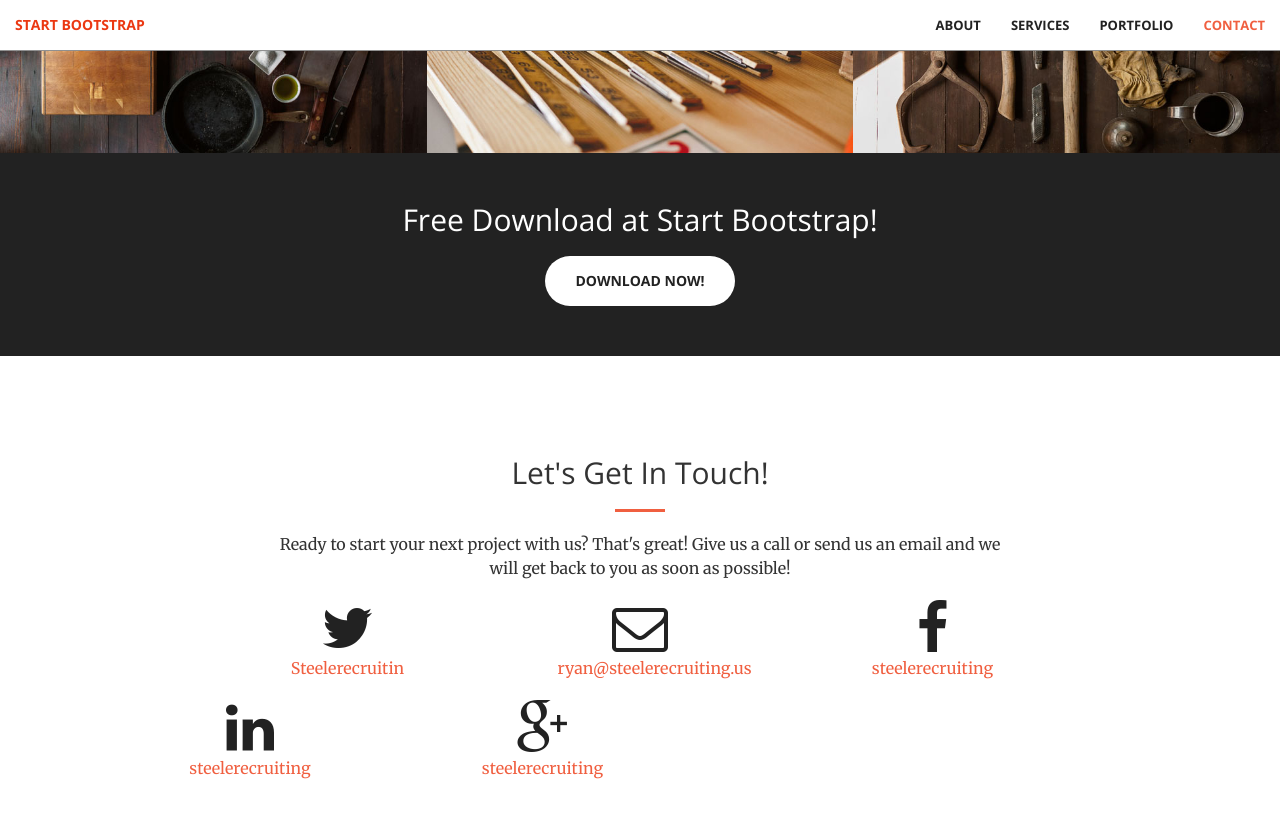
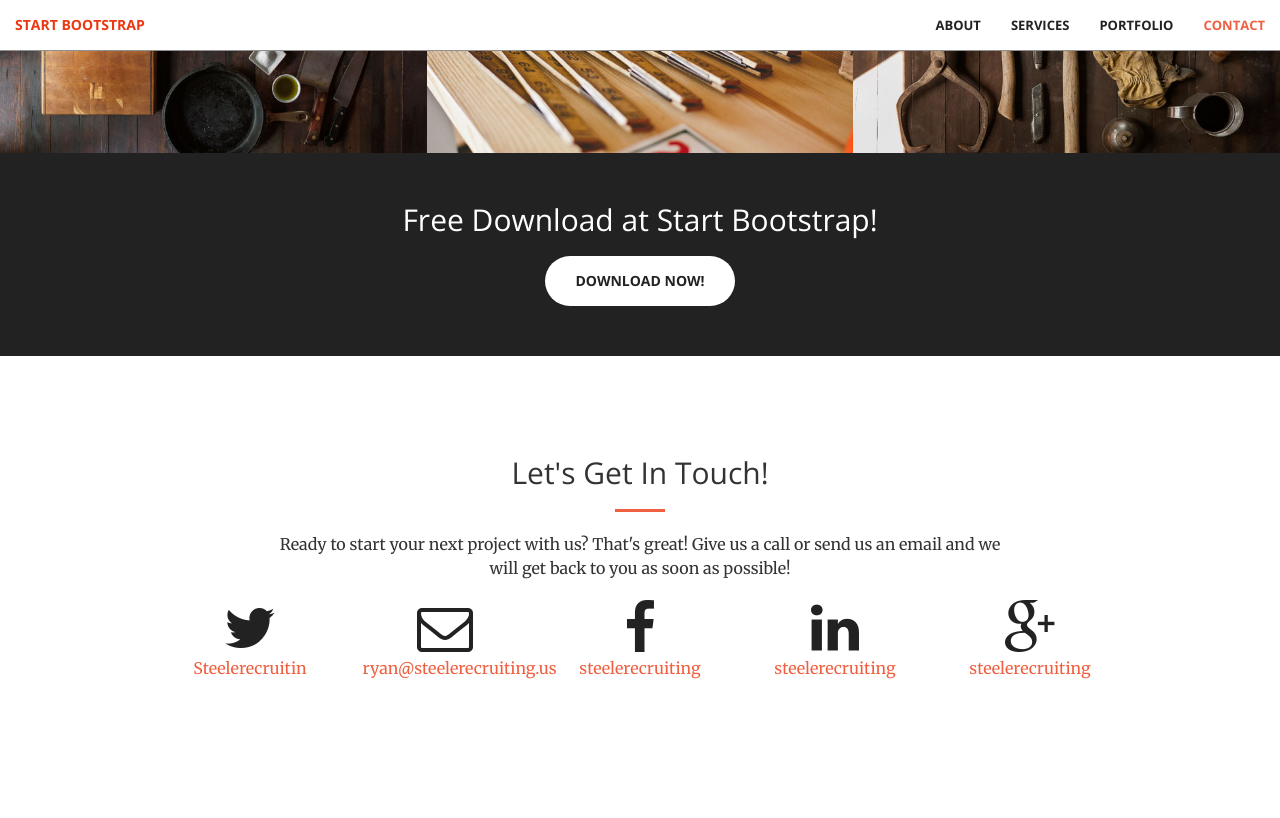
Before and after one commit to steelerecruiting/steele-recruiting, a Jekyll site: the page built from index.html, in a window 1280 px wide and 900 px high, scrolled down 2081 px. Shown: the top 818 px of the window. Built offline with Jekyll 4.4.1, drawn with Linux system fonts in a browser that asks for light colours.

Commit message:
put the contacts on the same row

```diff
--- a/_includes/contact.html
+++ b/_includes/contact.html
@@ -6,31 +6,31 @@
                 <hr class="primary">
                 <p>Ready to start your next project with us? That's great! Give us a call or send us an email and we will get back to you as soon as possible!</p>
             </div>
-        <div class="col-lg-2 col-lg-offset-2 text-center">
+        <div class="col-lg-2 col-lg-offset-1 text-center">
             <a href="https://twitter.com/{{ site.twitter_username }}">
                 <i class="fa fa-twitter fa-3x wow bounceIn" data-wow-delay=".1s"></i>
                 <p>{{ site.twitter_username }}</p>
             </a>
         </div>
-        <div class="col-lg-2 col-lg-offset-1 text-center">
+        <div class="col-lg-2 text-center">
             <a href="mailto:{{ site.email }}">
             <i class="fa fa-envelope-o fa-3x wow bounceIn" data-wow-delay=".1s"></i>
                 <p>{{ site.email }}</p>
             </a>
         </div>
-        <div class="col-lg-2 col-lg-offset-1 text-center">
+        <div class="col-lg-2 text-center">
             <a href="https://www.facebook.com/{{ site.facebook_username }}">
             <i class="fa fa-facebook fa-3x wow bounceIn" data-wow-delay=".1s"></i>
                 <p>{{ site.facebook_username }}</p>
             </a>
         </div>
-        <div class="col-lg-2 col-lg-offset-1 text-center">
+        <div class="col-lg-2 text-center">
             <a href="https://www.linkedin.com/{{ site.linkedin_username }}">
             <i class="fa fa-linkedin fa-3x wow bounceIn" data-wow-delay=".1s"></i>
                 <p>{{ site.facebook_username }}</p>
             </a>
         </div>
-        <div class="col-lg-2 col-lg-offset-1 text-center">
+        <div class="col-lg-2 text-center">
             <a href="https://plus.google.com/{{ site.googleplus_username }}">
             <i class="fa fa-google-plus fa-3x wow bounceIn" data-wow-delay=".1s"></i>
                 <p>{{ site.facebook_username }}</p>
```
